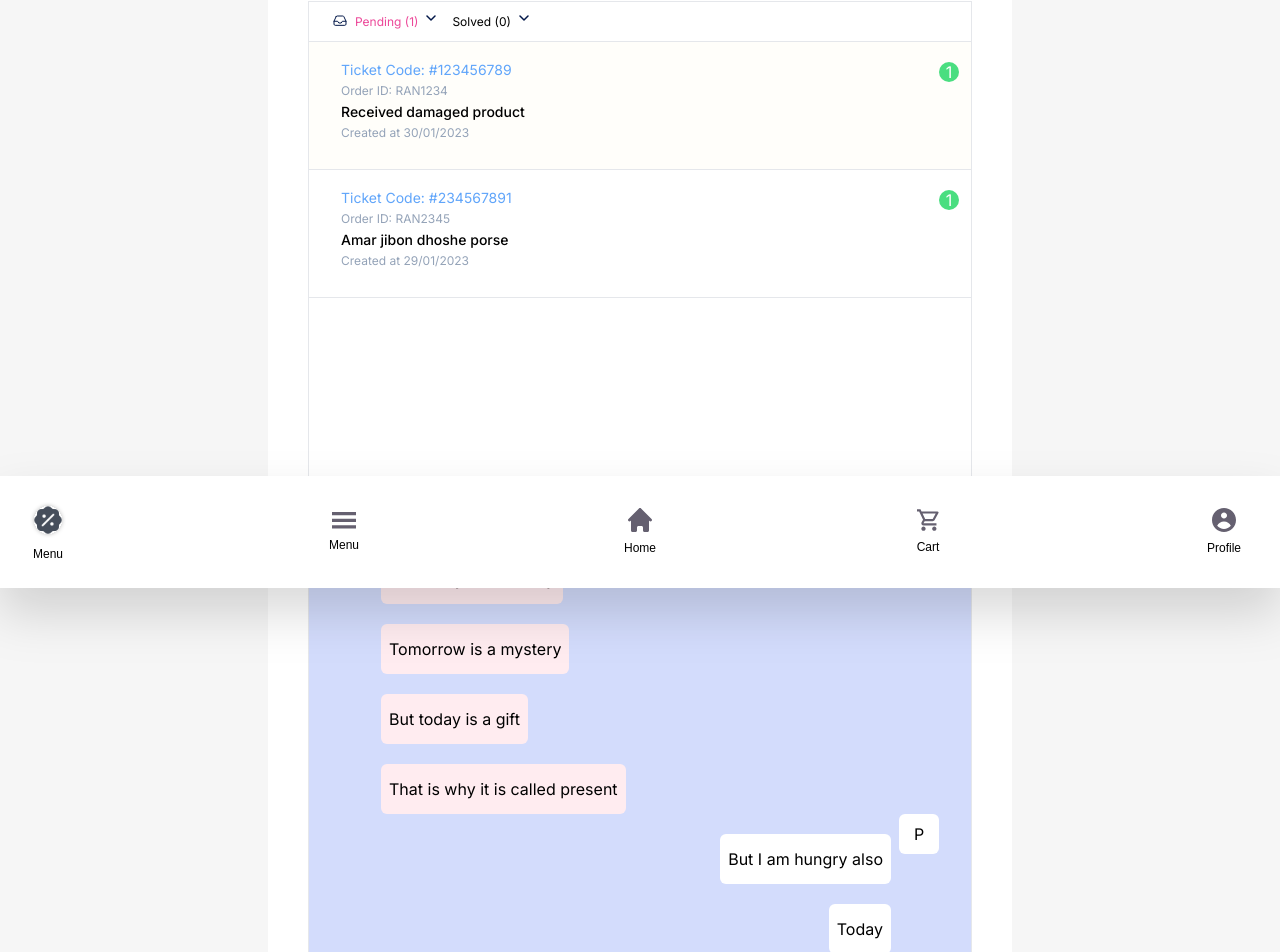
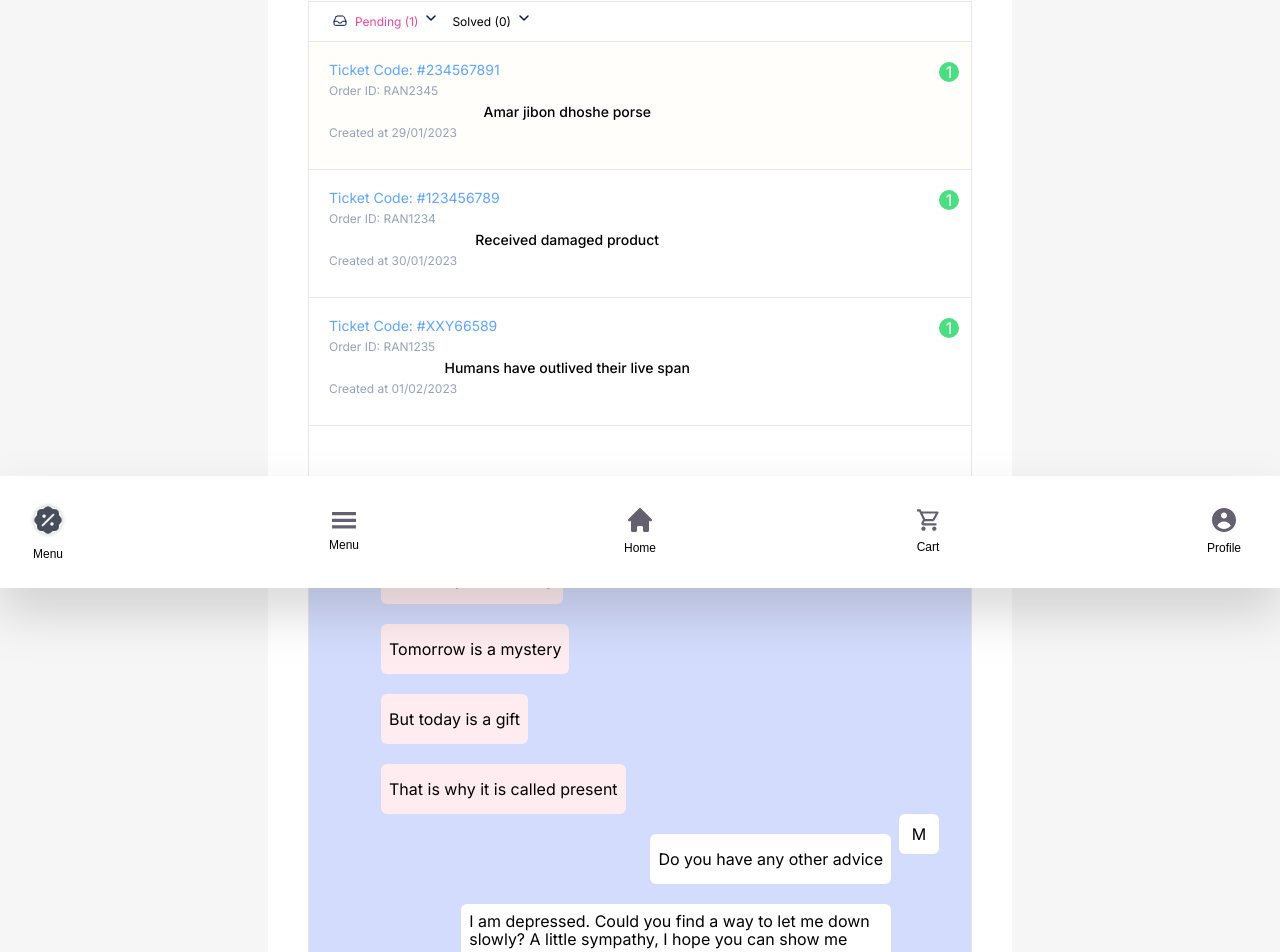
Before and after one commit to mrzahidxy/shoplover-ecommerce, a Next.js app: page /users/supportTicket in a window 1280 px wide. Shown: the part 212-1164 px from the top of the page. Built offline with nearby package versions, Linux system fonts and the light colour scheme.

Commit message:
working on support ticket

```diff
--- a/components/users/supportTicket.js/Ticket.js
+++ b/components/users/supportTicket.js/Ticket.js
@@ -35,15 +35,15 @@ const Ticket = ({Type}) => {
         <>
             {
                 TicketData.map((items, index) => (
-                    <button className=' w-full h-32 border-b-1 grid grid-cols-4 focus:bg-[#FFC800]/5' key={index}
+                    <button className=' w-full h-32 border-b-1 grid grid-cols-4' key={index}
                     onClick={()=>{setChatID(index)}}
                     // onClick={()=>{console.log("cliked");}}
                     style={{backgroundColor: (index == ChatID)?"#FFC80005":""}}
                     >
-                        <div className='flex flex-col col-span-3 justify-start items-start pl-8 pt-4'>
+                        <div className='flex flex-col col-span-3 justify-start items-start pl-5 pt-4'>
                             <span className='py-0.5 text-blue-400 text-sm'>Ticket Code: {items.ticket_code}</span>
                             <span className='py-0.5 text-slate-400 text-toosm'>Order ID: {items.orderID}</span>
-                            <span className='py-0.5 font-medium text-sm'>{items.complain}</span>
+                            <span className='py-0.5 font-medium text-sm w-full'>{items.complain}</span>
                             <span className='py-0.5 text-slate-400 text-toosm'>Created at {items.date}</span>
                         </div>
 
--- a/pages/users/data/tickets.json
+++ b/pages/users/data/tickets.json
@@ -1,4 +1,52 @@
 [
+    {
+        "ticket_code": "#234567891",
+        "orderID": "RAN2345",
+        "complain": "Amar jibon dhoshe porse",
+        "status": "pending",
+        "date": "29/01/2023",
+        "chat":[
+            {
+                "user": "Master Oogoway",
+                "chat": [
+                    "Yesterday was history",
+                    "Tomorrow is a mystery",
+                    "But today is a gift",
+                    "That is why it is called present"
+                ]
+            },
+
+            {
+                "user": "Me",
+                "chat": [
+                    "Do you have any other advice",
+                    "I am depressed. Could you find a way to let me down slowly? A little sympathy, I hope you can show me"
+                ]
+            },
+
+            {
+                "user": "Uchiha Madara",
+                "chat": [
+                    "Destroy the world or dominate it",
+                    "If you want power come to me"
+                ]
+            },
+
+            {
+                "user": "Luffy",
+                "chat": [
+                    "Eat first then go to sleep",
+                    "Ignore problems"
+                ]
+            },
+
+            {
+                "user": "Me",
+                "chat": ["Best solution "]
+            }
+        ]
+    },
+
     {
         "ticket_code": "#123456789",
         "orderID": "RAN1234",
@@ -44,49 +92,34 @@
     },
 
     {
-        "ticket_code": "#234567891",
-        "orderID": "RAN2345",
-        "complain": "Amar jibon dhoshe porse",
+        "ticket_code": "#XXY66589",
+        "orderID": "RAN1235",
+        "complain": "Humans have outlived their live span",
         "status": "pending",
-        "date": "29/01/2023",
+        "date": "01/02/2023",
         "chat":[
             {
-                "user": "Master Oogoway",
+                "user": "Hasina",
                 "chat": [
-                    "Yesterday was history",
-                    "Tomorrow is a mystery",
-                    "But today is a gift",
-                    "That is why it is called present"
+                    "We are creating digital Bangladesh",
+                    "That is why we are good politician"
                 ]
             },
 
             {
-                "user": "Me",
+                "user": "Modi",
                 "chat": [
-                    "Do you have any other advice",
-                    "I am depressed"
+                    "Secularity is a myth",
+                    "So I vote for me."
                 ]
             },
 
             {
-                "user": "Uchiha Madara",
+                "user": "Joe Biden",
                 "chat": [
-                    "Destroy the world or dominate it",
-                    "If you want power come to me"
+                    "We will make America great again",
+                    "By doing nothing"
                 ]
-            },
-
-            {
-                "user": "Luffy",
-                "chat": [
-                    "Eat first then go to sleep",
-                    "Ignore problems"
-                ]
-            },
-
-            {
-                "user": "Me",
-                "chat": ["Best solution "]
             }
         ]
     }
--- a/pages/users/supportTicket/index.js
+++ b/pages/users/supportTicket/index.js
@@ -35,7 +35,8 @@ const supportTicket = () => {
 
     console.log("chat id- ",ChatID);
 
-    const ShowOptions = () => {
+    const ShowOptions = useCallback(
+        () => {
             if (Pending.length == 0 && Solved == 0) {
                 console.log("showing option no ticket");
                 return <NoTicket OptionSelected={OptionSelected}/>
@@ -44,6 +45,7 @@ const supportTicket = () => {
                 return <Ticket OptionSelected={OptionSelected}/>
             }
         }
+    )
 
 
     return (
```
Lines whose indentation alone changed are shown as unchanged.
